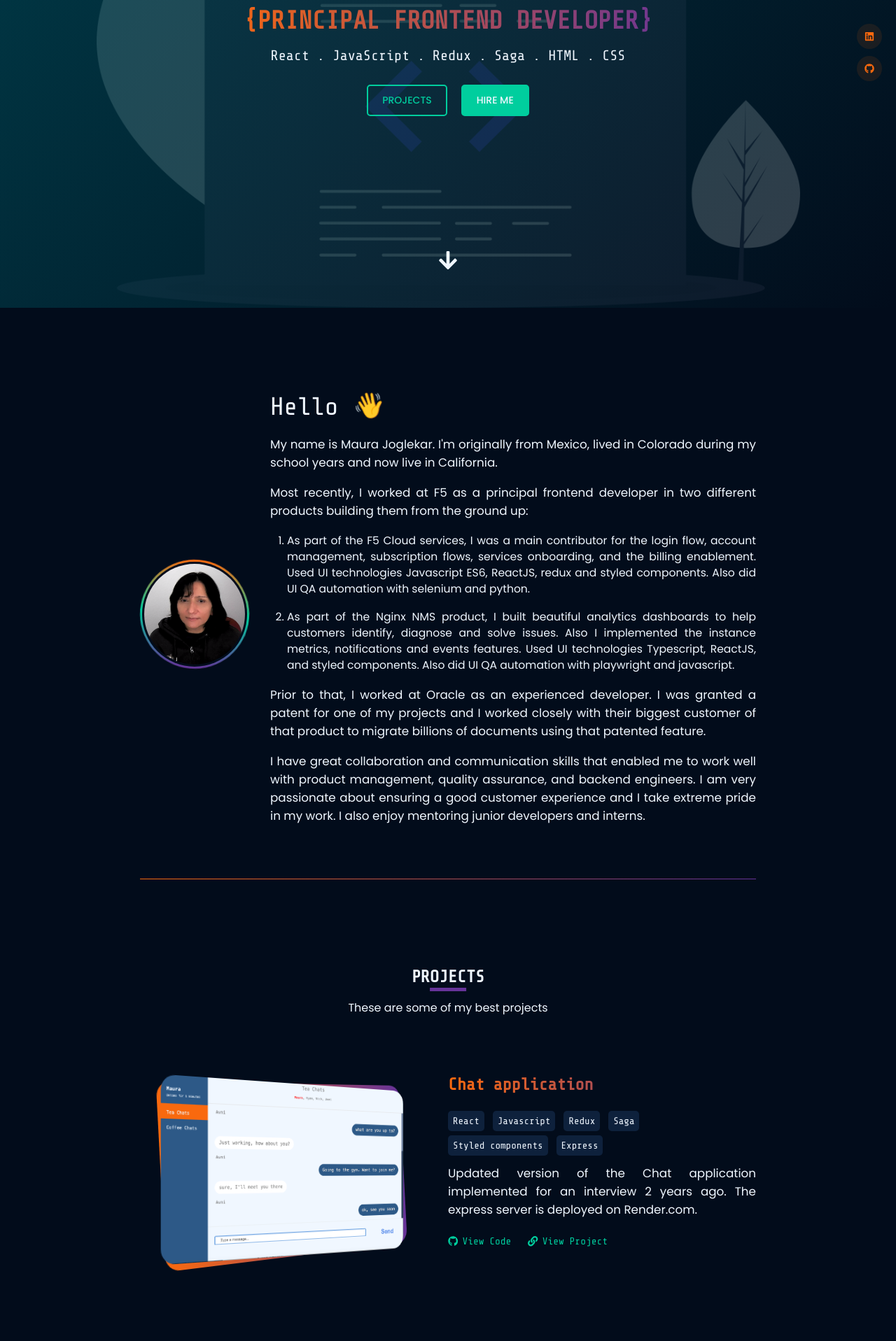
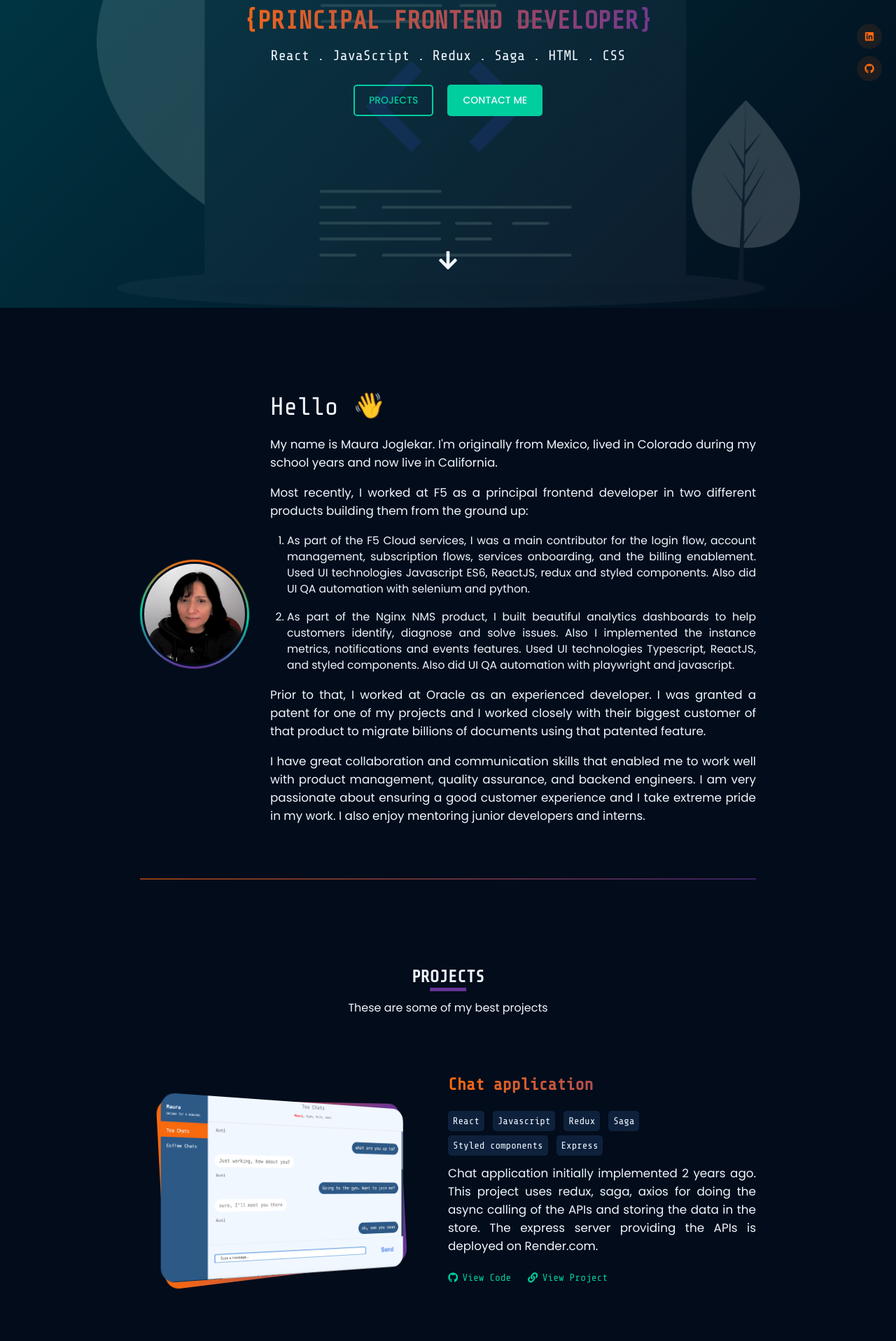
Before and after one commit to maurajoglekar/maura-portfolio-2024, a React (Create React App) app: page / in a window 1280 px wide. Shown: the part 320-2237 px from the top of the page at 70% size. Built offline with nearby package versions, Linux system fonts and the light colour scheme.

Commit message:
update chat description

```diff
--- a/src/components/sections/ContactSection.jsx
+++ b/src/components/sections/ContactSection.jsx
@@ -22,12 +22,6 @@ export const ContactSection = () => {
               "Hey!". Don't hesitate! Drop me a line and I’ll get back to you
               ASAP!
             </p>
-            <p>
-              <i>
-                For gig and advertising opportunities, begin your subject with{" "}
-                <strong>"Gig"</strong>
-              </i>
-            </p>
             <div>
               <a href="mailto:maurajoglekar@gmail.com">
                 <FaEnvelope /> <span>maurajoglekar@gmail.com</span>
--- a/src/components/sections/HeroSection.jsx
+++ b/src/components/sections/HeroSection.jsx
@@ -19,7 +19,7 @@ export const HeroSection = () => {
         <div>
           <CTAButton href="#projects">Projects</CTAButton>
           <CTAButton href="#contact" primary margin="0 0 0 20px">
-            Hire Me
+            Contact Me
           </CTAButton>
         </div>
       </HeroContent>
--- a/src/data/Projects.jsx
+++ b/src/data/Projects.jsx
@@ -11,7 +11,7 @@ export const Projects = [
       "Express",
     ],
     paragraph:
-      "Updated version of the Chat application implemented for an interview 2 years ago.  The express server is deployed on Render.com.",
+      "Chat application initially implemented 2 years ago.  This project uses redux, saga, axios for doing the async calling of the APIs and storing the data in the store.  The express server providing the APIs is deployed on Render.com.",
     codelink: "https://github.com/maurajoglekar/chat-2024/tree/chat-only",
     projectlink: "https://maura-chat-2024.netlify.app",
     projectlinkText: "View Project",
```
